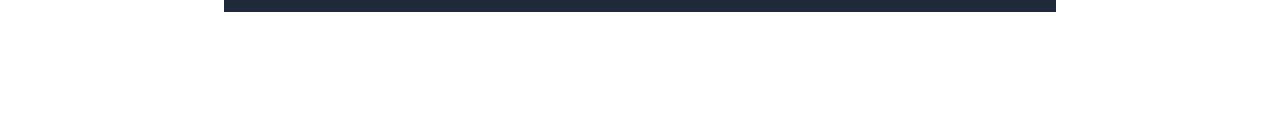
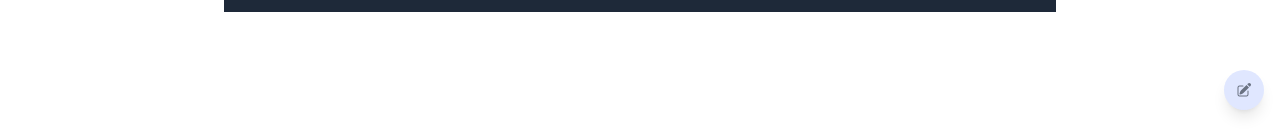
Before and after one commit to gamecorelabs/gamecore-monorepo, a Next.js app in the folder apps/baram/frontend/: page /board in a window 1280 px wide. Shown: the part 666-797 px from the top of the page. Built offline with nearby package versions, Linux system fonts and the light colour scheme.

Commit message:
글쓰기 버튼 추가

```diff
--- a/apps/baram/frontend/src/components/index.ts
+++ b/apps/baram/frontend/src/components/index.ts
@@ -1,2 +1,3 @@
 export * from "./ui-library/layouts";
 export * from "./ui-library/board";
+export * from "./ui-library/floating";
--- a/apps/baram/frontend/src/components/ui-library/board/ArticleList.tsx
+++ b/apps/baram/frontend/src/components/ui-library/board/ArticleList.tsx
@@ -1,3 +1,4 @@
+import { NewPostButton } from "../floating";
 import { ArticleContent } from "./ArticleContent";
 import { ArticleInfo } from "./ArticleInfo";
 import defaultPostJson from "@/mocks/default-article.mock.json";
@@ -33,6 +34,7 @@
           <ArticleInfo post={post} />
         </article>
       ))}
+      <NewPostButton />
     </>
   );
 };
--- /dev/null
+++ b/apps/baram/frontend/src/components/ui-library/floating/NewPostButton.tsx
@@ -0,0 +1,18 @@
+import { PencilSquareIcon } from "@heroicons/react/24/solid";
+import Link from "next/link";
+
+export default function NewPostButton() {
+  return (
+    <div className="fixed bottom-6 right-0 px-4 z-100">
+      <div className="flex justify-end">
+        <Link
+          href="/posts/new"
+          className="bg-indigo-100 hover:bg-indigo-200 text-white p-3 rounded-full shadow-lg"
+          aria-label="글쓰기"
+        >
+          <PencilSquareIcon className="h-4 w-4 text-gray-500" />
+        </Link>
+      </div>
+    </div>
+  );
+}
--- /dev/null
+++ b/apps/baram/frontend/src/components/ui-library/floating/index.ts
@@ -0,0 +1 @@
+export { default as NewPostButton } from "./NewPostButton";
--- a/apps/baram/frontend/src/components/ui-library/layouts/Main.tsx
+++ b/apps/baram/frontend/src/components/ui-library/layouts/Main.tsx
@@ -1,6 +1,6 @@
 const Main = ({ children }: { children: React.ReactNode }) => {
   return (
-    <main className="flex flex-col h-full">
+    <main className="flex flex-col h-full relative">
       <div className="flex-1 overflow-y-auto">{children}</div>
     </main>
   );
```
